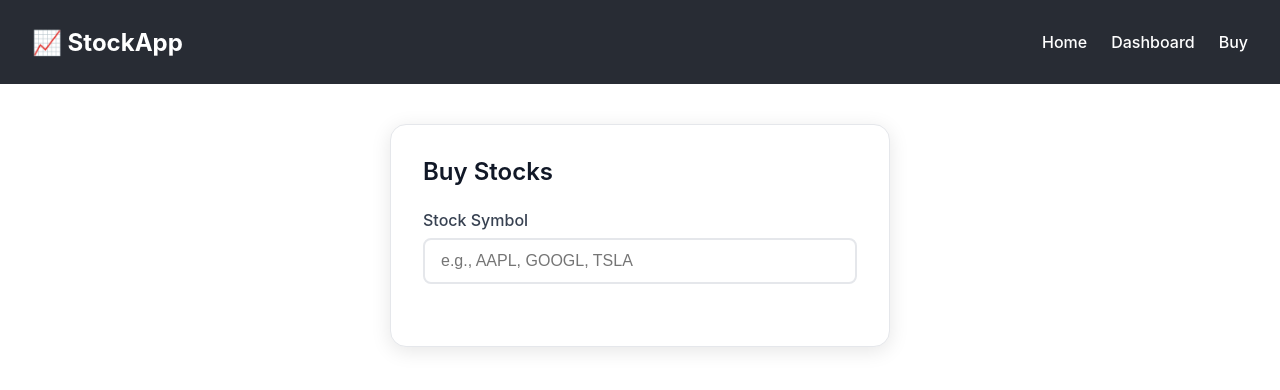
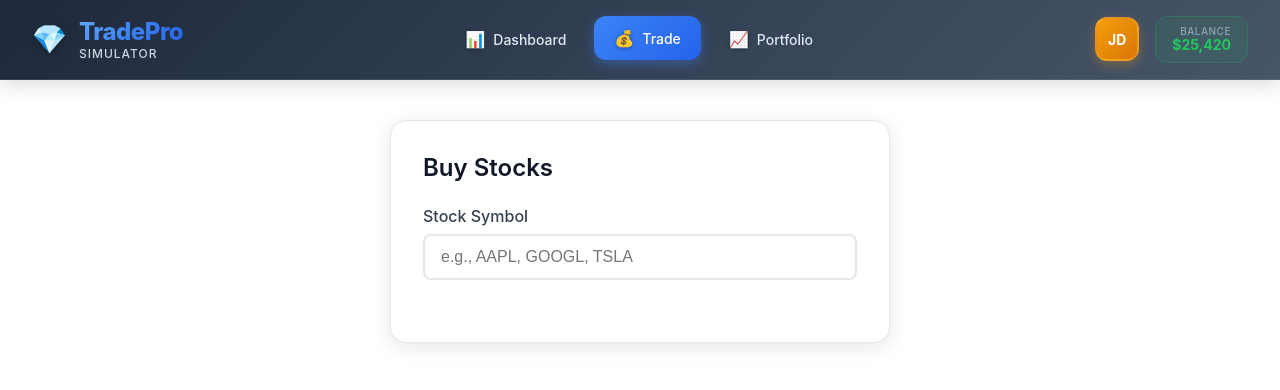
Before and after one commit to loh-0/Trading-Sim, a React (Create React App) app in the folder frontend/: page /buy in a window 1280 px wide. Shown: the top 390 px of the page. Built offline with nearby package versions, Linux system fonts and the light colour scheme.

Commit message:
final tests

```diff
--- a/frontend/src/Navbar.js
+++ b/frontend/src/Navbar.js
@@ -1,16 +1,63 @@
-import React from 'react';
-import { Link } from 'react-router-dom';
+import React, { useState } from 'react';
+import { Link, useLocation } from 'react-router-dom';
 import './index.css';
 
 function Navbar() {
+  const [isHovering, setIsHovering] = useState(null);
+  const location = useLocation();
+
+  const isActive = (path) => {
+    if (path === '/' && location.pathname === '/') return true;
+    if (path !== '/' && location.pathname.startsWith(path)) return true;
+    return false;
+  };
+
   return (
     <nav style={styles.navbar}>
-      <div style={styles.logo}>📈 StockApp</div>
+      {/* Logo Section */}
+      <div style={styles.logoContainer}>
+        <div style={styles.logoIcon}>💎</div>
+        <div style={styles.logoText}>
+          <span style={styles.logoMain}>TradePro</span>
+          <span style={styles.logoSub}>Simulator</span>
+        </div>
+      </div>
+
+      {/* Navigation Links */}
       <ul style={styles.navList}>
-        <li><Link to="/" style={styles.link}>Home</Link></li>
-        <li><Link to="/" style={styles.link}>Dashboard</Link></li>
-        <li><Link to="/buy" style={styles.link}>Buy</Link></li>
+        {[
+          { path: '/', label: 'Dashboard', icon: '📊' },
+          { path: '/buy', label: 'Trade', icon: '💰' },
+          { path: '/portfolio', label: 'Portfolio', icon: '📈' }
+        ].map((item, index) => (
+          <li key={item.path}>
+            <Link
+              to={item.path}
+              style={{
+                ...styles.link,
+                ...(isActive(item.path) ? styles.activeLink : {}),
+                ...(isHovering === index ? styles.hoveredLink : {})
+              }}
+              onMouseEnter={() => setIsHovering(index)}
+              onMouseLeave={() => setIsHovering(null)}
+            >
+              <span style={styles.linkIcon}>{item.icon}</span>
+              <span>{item.label}</span>
+            </Link>
+          </li>
+        ))}
       </ul>
+
+      {/* User Section */}
+      <div style={styles.userSection}>
+        <div style={styles.userAvatar}>
+          <span style={styles.avatarText}>JD</span>
+        </div>
+        <div style={styles.balanceChip}>
+          <span style={styles.balanceLabel}>Balance</span>
+          <span style={styles.balanceAmount}>$25,420</span>
+        </div>
+      </div>
     </nav>
   );
 }
@@ -20,24 +67,142 @@ const styles = {
     display: 'flex',
     justifyContent: 'space-between',
     alignItems: 'center',
-    padding: '1rem 2rem',
-    backgroundColor: '#282c34',
-    color: 'white',
+    padding: '16px 32px',
+    background: 'linear-gradient(135deg, #1e293b 0%, #334155 50%, #475569 100%)',
+    boxShadow: '0 4px 20px rgba(0, 0, 0, 0.15)',
+    borderBottom: '1px solid rgba(255, 255, 255, 0.1)',
+    position: 'sticky',
+    top: 0,
+    zIndex: 1000,
+    backdropFilter: 'blur(10px)',
   },
-  logo: {
-    fontSize: '1.5rem',
-    fontWeight: 'bold',
+  logoContainer: {
+    display: 'flex',
+    alignItems: 'center',
+    gap: '12px',
+  },
+  logoIcon: {
+    fontSize: '28px',
+    filter: 'drop-shadow(0 2px 4px rgba(0,0,0,0.3))',
+    animation: 'pulse 2s infinite',
+  },
+  logoText: {
+    display: 'flex',
+    flexDirection: 'column',
+    lineHeight: '1.2',
+  },
+  logoMain: {
+    fontSize: '24px',
+    fontWeight: '800',
+    background: 'linear-gradient(135deg, #60a5fa 0%, #3b82f6 50%, #2563eb 100%)',
+    WebkitBackgroundClip: 'text',
+    WebkitTextFillColor: 'transparent',
+    backgroundClip: 'text',
+    letterSpacing: '-0.5px',
+  },
+  logoSub: {
+    fontSize: '12px',
+    fontWeight: '500',
+    color: '#cbd5e1',
+    letterSpacing: '1px',
+    textTransform: 'uppercase',
   },
   navList: {
     display: 'flex',
     listStyle: 'none',
-    gap: '1.5rem',
+    gap: '8px',
+    margin: 0,
+    padding: 0,
   },
   link: {
+    display: 'flex',
+    alignItems: 'center',
+    gap: '8px',
     textDecoration: 'none',
+    color: '#e2e8f0',
+    fontWeight: '500',
+    fontSize: '14px',
+    padding: '12px 20px',
+    borderRadius: '12px',
+    transition: 'all 0.3s cubic-bezier(0.4, 0, 0.2, 1)',
+    position: 'relative',
+    overflow: 'hidden',
+  },
+  activeLink: {
+    background: 'linear-gradient(135deg, #3b82f6 0%, #2563eb 100%)',
     color: 'white',
+    boxShadow: '0 4px 12px rgba(59, 130, 246, 0.4)',
+    transform: 'translateY(-1px)',
+  },
+  hoveredLink: {
+    background: 'rgba(59, 130, 246, 0.1)',
+    color: '#60a5fa',
+    transform: 'translateY(-1px)',
+    boxShadow: '0 4px 12px rgba(59, 130, 246, 0.2)',
+  },
+  linkIcon: {
+    fontSize: '16px',
+    filter: 'drop-shadow(0 1px 2px rgba(0,0,0,0.3))',
+  },
+  userSection: {
+    display: 'flex',
+    alignItems: 'center',
+    gap: '16px',
+  },
+  userAvatar: {
+    width: '40px',
+    height: '40px',
+    borderRadius: '12px',
+    background: 'linear-gradient(135deg, #f59e0b 0%, #d97706 100%)',
+    display: 'flex',
+    alignItems: 'center',
+    justifyContent: 'center',
+    boxShadow: '0 4px 12px rgba(245, 158, 11, 0.3)',
+    border: '2px solid rgba(255, 255, 255, 0.1)',
+  },
+  avatarText: {
+    fontSize: '14px',
+    fontWeight: '700',
+    color: 'white',
+  },
+  balanceChip: {
+    display: 'flex',
+    flexDirection: 'column',
+    alignItems: 'flex-end',
+    padding: '8px 16px',
+    background: 'rgba(34, 197, 94, 0.1)',
+    border: '1px solid rgba(34, 197, 94, 0.2)',
+    borderRadius: '12px',
+    backdropFilter: 'blur(10px)',
+  },
+  balanceLabel: {
+    fontSize: '10px',
+    color: '#94a3b8',
     fontWeight: '500',
+    textTransform: 'uppercase',
+    letterSpacing: '0.5px',
+  },
+  balanceAmount: {
+    fontSize: '14px',
+    fontWeight: '700',
+    color: '#22c55e',
+    lineHeight: '1.2',
   },
 };
 
+// Add this CSS to your index.css for the pulse animation
+const pulseKeyframes = `
+@keyframes pulse {
+  0%, 100% {
+    transform: scale(1);
+  }
+  50% {
+    transform: scale(1.05);
+  }
+}
+`;
+
+// You can add this to your index.css file
+// Or inject it programmatically if needed
+
 export default Navbar;
--- a/frontend/src/index.css
+++ b/frontend/src/index.css
@@ -217,3 +217,53 @@ h1 {
     display: none !important;
   }
 }
+
+/* Add this to your index.css file */
+
+@keyframes pulse {
+  0%, 100% {
+    transform: scale(1);
+  }
+  50% {
+    transform: scale(1.05);
+  }
+}
+
+/* Additional hover effects */
+.nav-link-hover::before {
+  content: '';
+  position: absolute;
+  top: 0;
+  left: -100%;
+  width: 100%;
+  height: 100%;
+  background: linear-gradient(90deg, transparent, rgba(255,255,255,0.1), transparent);
+  transition: left 0.5s;
+}
+
+.nav-link-hover:hover::before {
+  left: 100%;
+}
+
+/* Smooth scrolling for the entire page */
+html {
+  scroll-behavior: smooth;
+}
+
+/* Custom scrollbar to match the theme */
+::-webkit-scrollbar {
+  width: 8px;
+}
+
+::-webkit-scrollbar-track {
+  background: #1e293b;
+}
+
+::-webkit-scrollbar-thumb {
+  background: linear-gradient(135deg, #3b82f6, #2563eb);
+  border-radius: 4px;
+}
+
+::-webkit-scrollbar-thumb:hover {
+  background: linear-gradient(135deg, #60a5fa, #3b82f6);
+}
```
